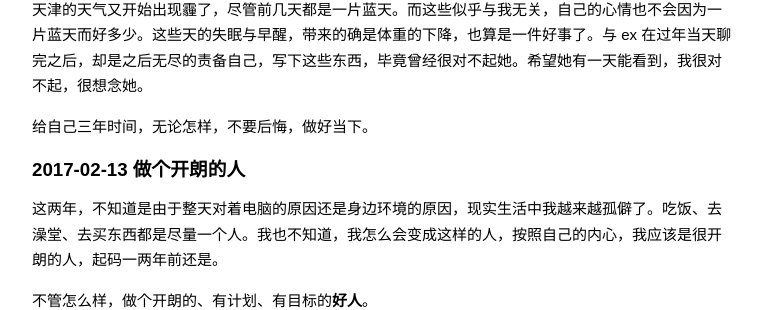
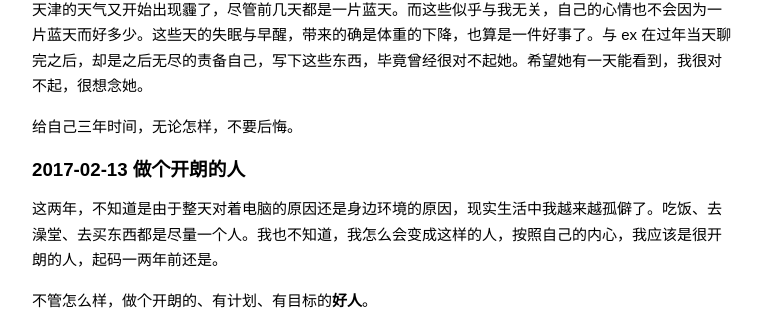
Before and after one commit to wuchangfeng/wuchangfeng.github.io, a Jekyll site: the page built from diary.md, in a window 1280 px wide and 900 px high. Shown: the part 278-588 px from the top of the window, without its empty margins (258-1020 px from the left). Built offline with Jekyll 4.4.1, drawn with Linux system fonts in a browser that asks for light colours; some web fonts are replaced; comment, search, counter and statistics services are not loaded.

Commit message:
blog update

```diff
--- a/diary.md
+++ b/diary.md
@@ -6,7 +6,7 @@ title: 花儿不会再红了
 
 天津的天气又开始出现霾了，尽管前几天都是一片蓝天。而这些似乎与我无关，自己的心情也不会因为一片蓝天而好多少。这些天的失眠与早醒，带来的确是体重的下降，也算是一件好事了。与 ex 在过年当天聊完之后，却是之后无尽的责备自己，写下这些东西，毕竟曾经很对不起她。希望她有一天能看到，我很对不起，很想念她。
 
-给自己三年时间，无论怎样，不要后悔，做好当下。
+给自己三年时间，无论怎样，不要后悔。
 
 ###  2017-02-13 做个开朗的人
 
```
